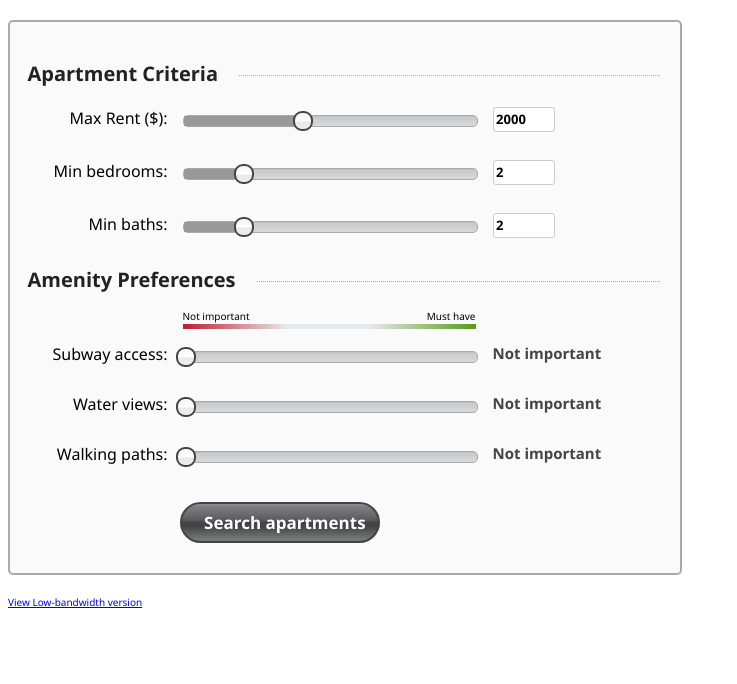
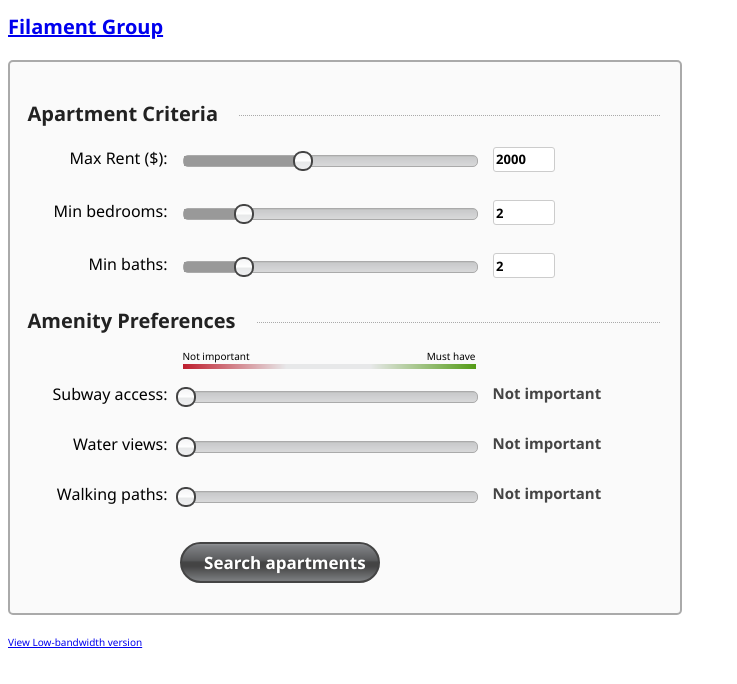
Before and after one commit to filamentgroup/jQuery-Slider, a plain HTML site: page index.html in a window 1280 px wide. Shown: the whole page, without its empty margins (0-737 px from the left). Drawn offline with Linux system fonts and the light colour scheme.

Commit message:
Adding header

```diff
--- a/index.html
+++ b/index.html
@@ -22,6 +22,9 @@
 </head>
 <body>
 
+	<div class="header">
+		<a href="http://filamentgroup.com/"><h1 id="fg-logo">Filament Group</h1></a>
+	</div>
 
 <form method="get" action="#">
 	<fieldset id="criteria">
```
